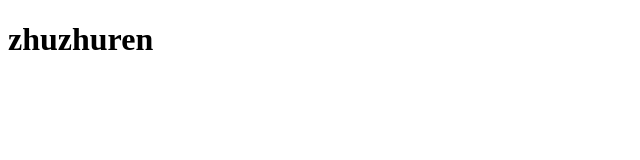
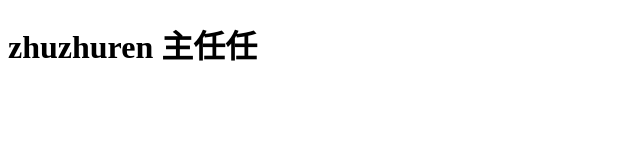
Before and after one commit to Tankqbl/git-demo-1, a plain HTML site: page index.html in a window 1280 px wide. Shown: the whole page, without its empty margins (0-640 px from the left). Drawn offline with Linux system fonts and the light colour scheme.

Commit message:
老板的需求

```diff
--- a/index.html
+++ b/index.html
@@ -14,6 +14,7 @@
 </body>
 <h1>
     zhuzhuren
+    主任任
 </h1>
 
 </html>
```
